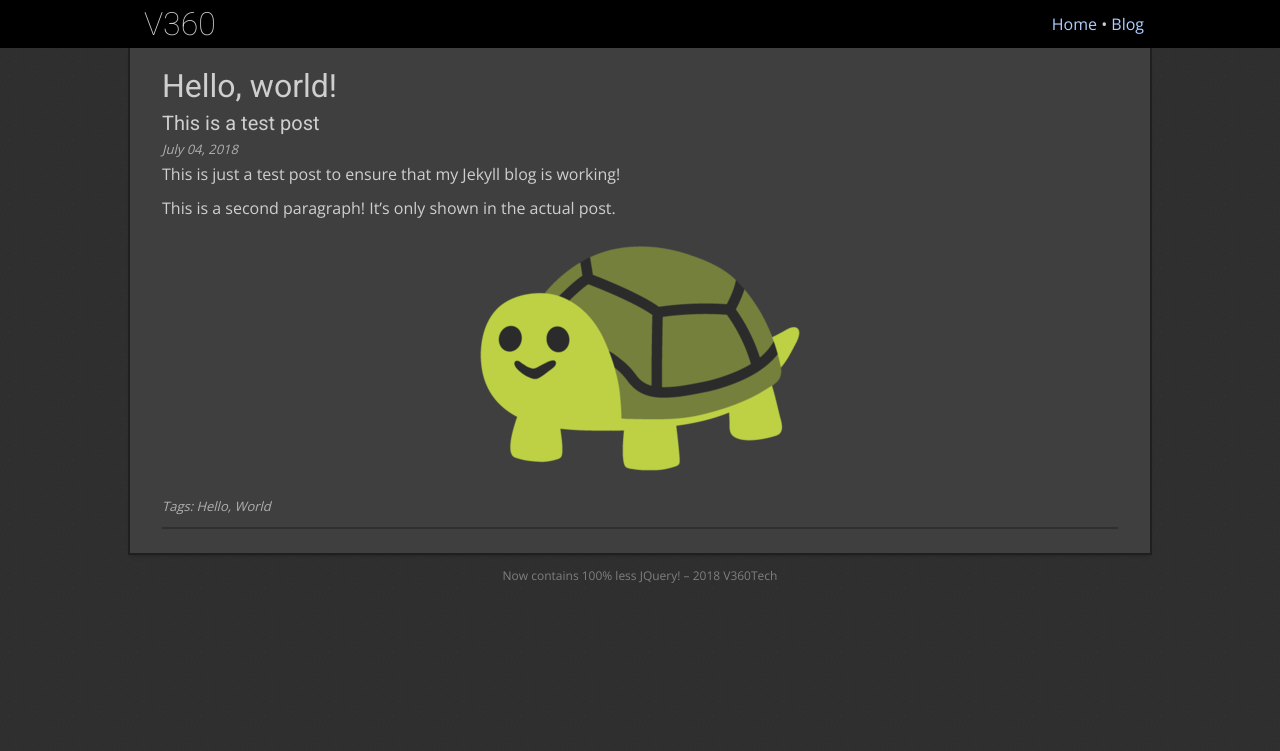
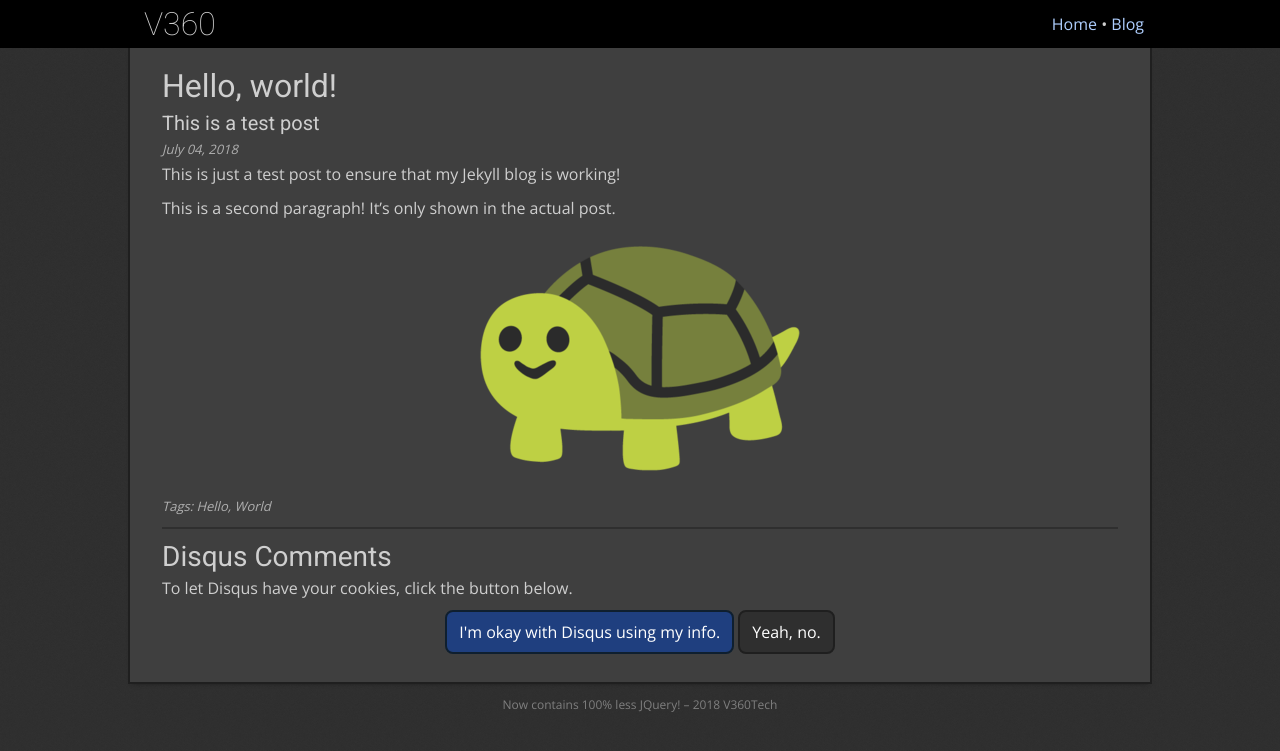
Before and after one commit to TheV360/thev360.github.io, a Jekyll site: the page built from _posts/2018-07-04-hello-world.md, in a window 1280 px wide. Shown: the top 751 px of the page. Built offline with Jekyll 4.4.1, drawn with Linux system fonts in a browser that asks for light colours; our own code applies the rules of GitHub Pages for plain Markdown files; comment, search, counter and statistics services are not loaded.

Commit message:
Now have to verify that you're okay with Disqus

```diff
--- a/_layouts/post.html
+++ b/_layouts/post.html
@@ -17,14 +17,28 @@
 				{% if page.tags.size > 0 %}<aside>Tag{% if page.tags.size > 1 %}s{% endif %}:  {{ page.tags | join: ", " }}</aside>{% endif %}
 				{% if page.comments %}
 				<hr />
-				<div id="disqus_thread"></div>
+				<div id="disqus_thread">
+					<h2>Disqus Comments</h2>
+					<p>To let Disqus have your cookies, click the button below.</p>
+					<div class="button-set">
+						<a class="buttonlike button-primary" href="javascript:disqusLoad();">I'm okay with Disqus using my info.</a>
+						<a class="buttonlike" href="javascript:disqusUnload();">Yeah, no.</a>
+					</div>
+				</div>
 				<script>
-					(function() {
-						var d = document, s = d.createElement("script");
-						s.src = "https://v360github.disqus.com/embed.js";
-						s.setAttribute("data-timestamp", +new Date());
-						(d.head || d.body).appendChild(s);
-					})();
+					function disqusLoad() {
+						var scriptElement = document.createElement("script");
+						scriptElement.src = "https://v360github.disqus.com/embed.js";
+						scriptElement.setAttribute("data-timestamp", +new Date());
+						(document.head || document.body).appendChild(s);
+					};
+					function disqusUnload() {
+						var thread = document.getElementById("disqus_thread");
+						var gone = document.createElement("p");
+						gone.innerHTML = "Disqus comments dismissed.";
+						thread.parentNode.appendChild(gone);
+						thread.remove();
+					};
 				</script>
 				{% endif %}
 			</div>
```
